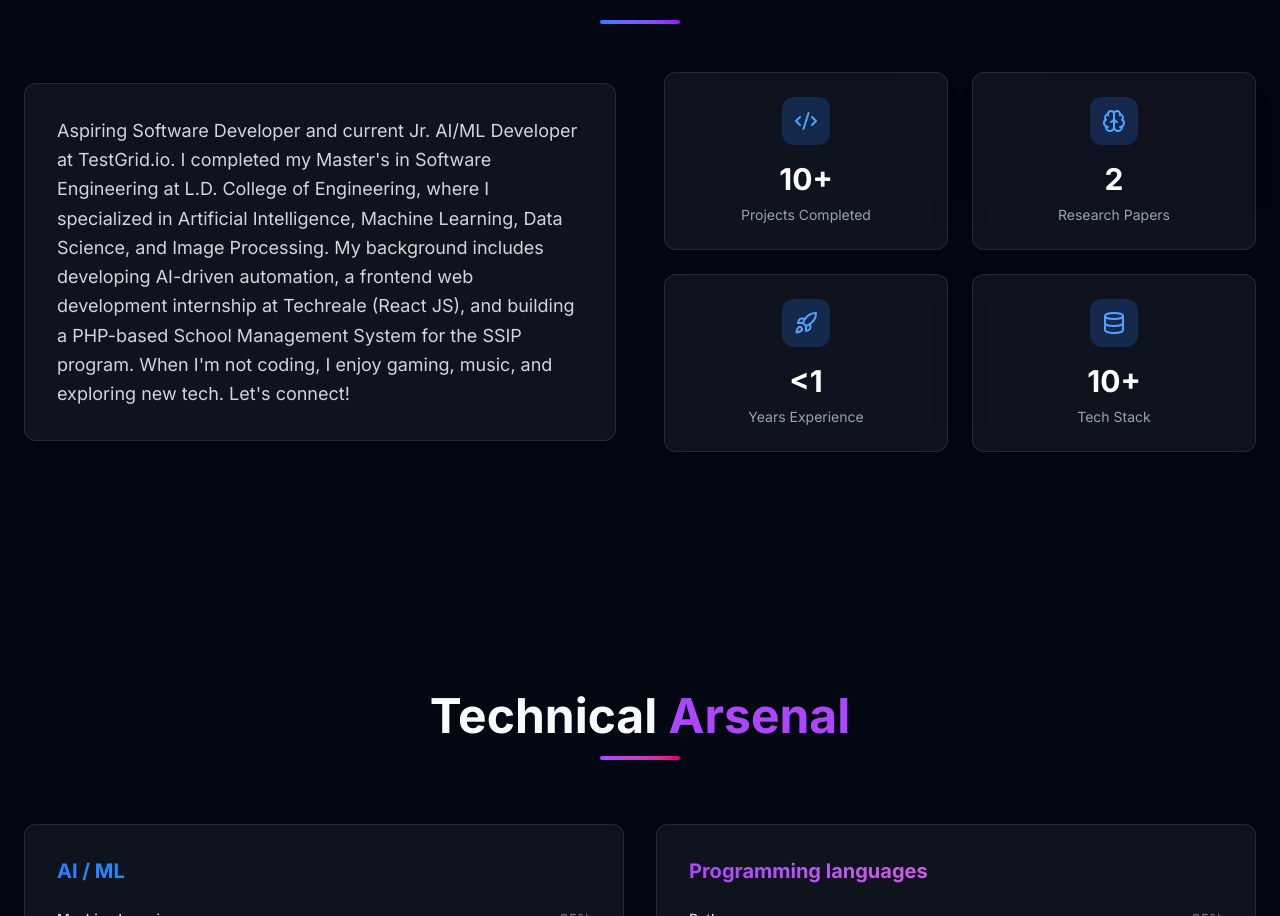
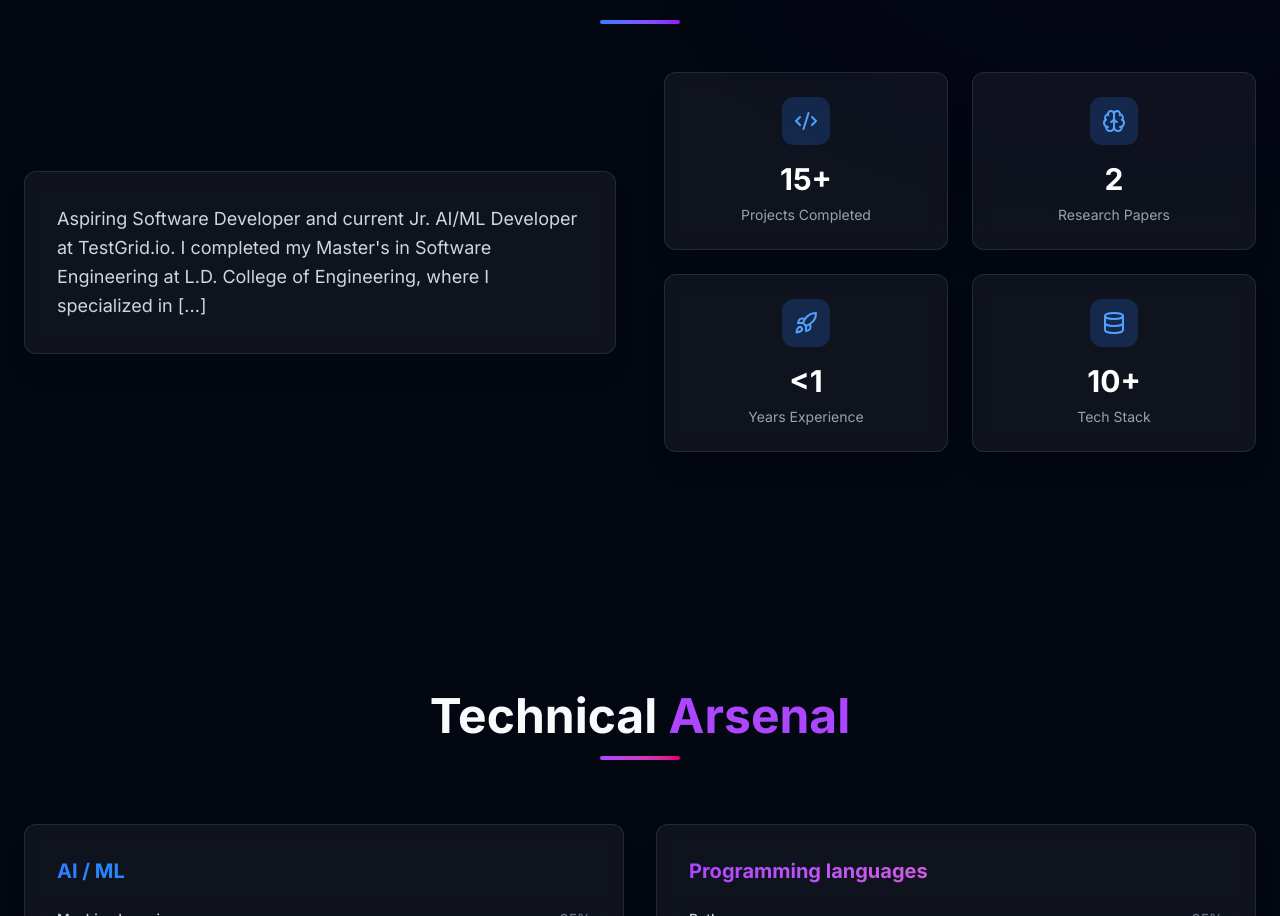
Before and after one commit to vaibhav-panchal8277/Portfolio, a Next.js app: page / in a window 1280 px wide. Shown: the part 988-1904 px from the top of the page. Built offline with nearby package versions, Linux system fonts and the light colour scheme.

Commit message:
Update Projects Completed value from 10+ to 15+

```diff
--- a/src/components/sections/About.tsx
+++ b/src/components/sections/About.tsx
@@ -5,7 +5,7 @@ import { Card } from "@/components/ui/card";
 import { Code2, Brain, Rocket, Database } from "lucide-react";
 
 const stats = [
-  { icon: Code2, label: "Projects Completed", value: "10+" },
+  { icon: Code2, label: "Projects Completed", value: "15+" },
   { icon: Brain, label: "Research Papers", value: "2" },
   { icon: Rocket, label: "Years Experience", value: "<1" },
   { icon: Database, label: "Tech Stack", value: "10+" },
@@ -36,7 +36,7 @@ export default function About() {
             <Card className="bg-white/5 border-white/10 backdrop-blur-xl p-5 sm:p-8 relative overflow-hidden group">
               <div className="absolute inset-0 bg-gradient-to-br from-blue-500/5 to-purple-500/5 opacity-0 group-hover:opacity-100 transition-opacity duration-500"></div>
               <p className="text-base sm:text-lg text-gray-300 leading-relaxed relative z-10">
-                Aspiring Software Developer and current Jr. AI/ML Developer at TestGrid.io. I completed my Master&apos;s in Software Engineering at L.D. College of Engineering, where I specialized in Artificial Intelligence, Machine Learning, Data Science, and Image Processing. My background includes developing AI-driven automation, a frontend web development internship at Techreale (React JS), and building a PHP-based School Management System for the SSIP program. When I&apos;m not coding, I enjoy gaming, music, and exploring new tech. Let&apos;s connect!
+                Aspiring Software Developer and current Jr. AI/ML Developer at TestGrid.io. I completed my Master&apos;s in Software Engineering at L.D. College of Engineering, where I specialized in [...]
               </p>
             </Card>
           </motion.div>
```
